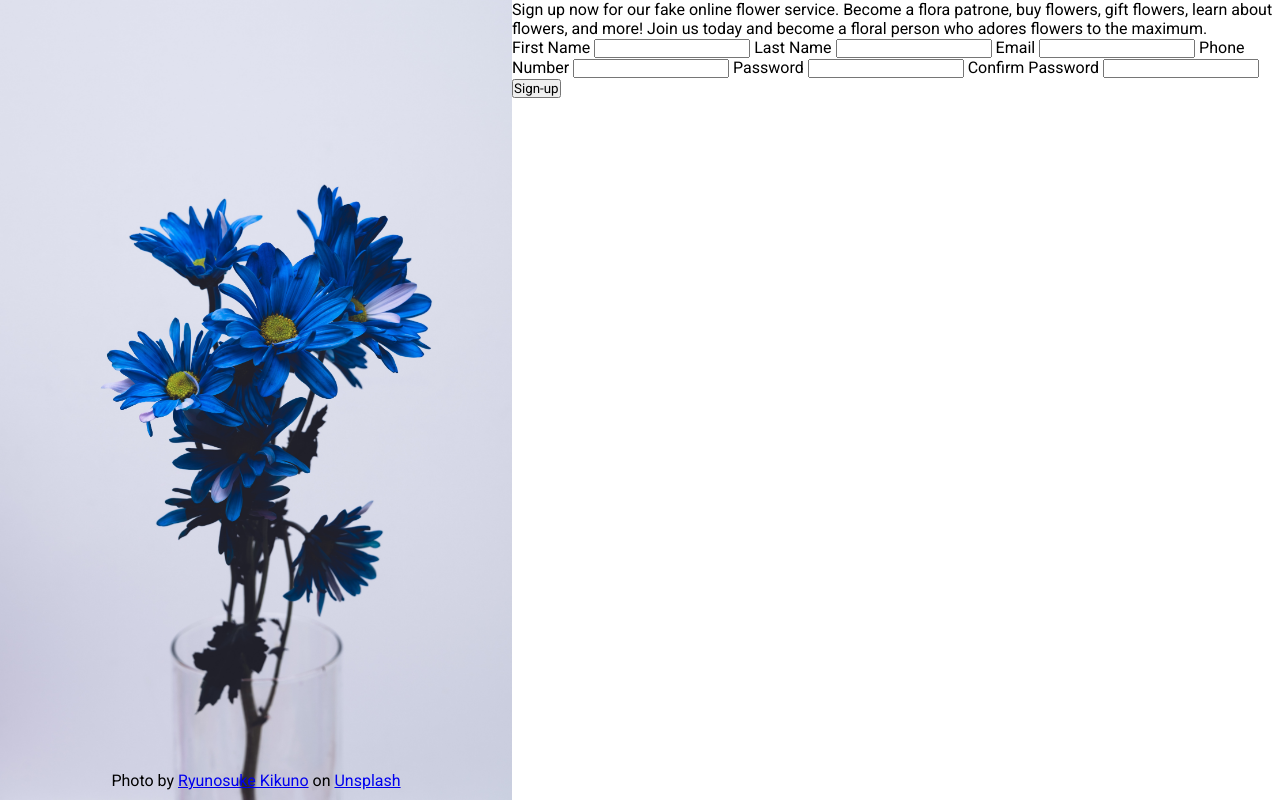
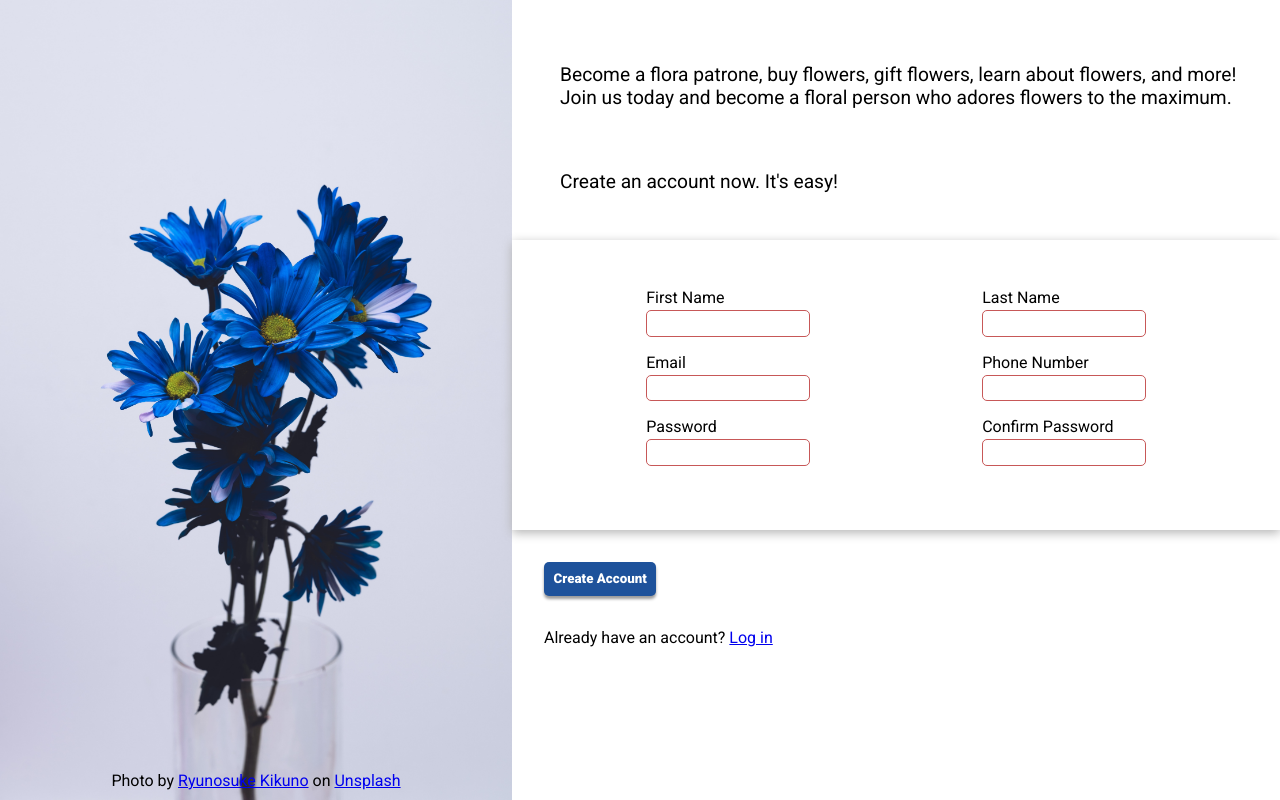
Before and after one commit to S-Y-A-N/sign-up-form, a plain HTML site: page index.html in a window 1280 px wide. Drawn offline with Linux system fonts and the light colour scheme.

Commit message:
add main structure

```diff
--- a/css/main.css
+++ b/css/main.css
@@ -7,8 +7,10 @@
 :root {
     --primary: #fff;
     --secondary: #1e529b;
+    --active: #153766;
     --selected: #8db8ff;
-    --invalid: #a81f1f;
+    --invalid: #c75858;
+    --gray: rgb(180, 180, 180);
 }
 
 main {
@@ -41,7 +43,72 @@ main {
     width: 60%;
 }
 
-.form {
+.right-container .text {
+    width: auto;
+    height: 12rem;
+    display: flex;
+    flex-direction: column;
+    justify-content: space-around;
+    margin: 1rem;
+    font-size: 1.2rem;
+}
+
+.right-container .text {
+    margin-left: 1rem;
+    margin-top: 2rem;
+}
+
+.right-container p {
+    margin-left: 2rem;
+}
+
+form {
+    display: flex;
+    flex-flow: column wrap;
+    margin: 3rem;
+}
+
+button {
+    background-color: var(--secondary);
+    color: var(--primary);
+    font-weight: bold;
+    border: none;
+    padding: 0.6rem;
+    border-radius: 5px;
+    box-shadow: rgb(155, 155, 155) 0px 3px 3px;
+    margin: 2rem;
+    width: fit-content;
+}
+
+button:hover {
+    background-color: var(--active);
+    cursor: pointer;
+}
+
+form section .input-box {
     display: flex;
     flex-direction: column;
 }
+
+form section {
+    display: flex;
+    flex-flow: row nowrap;
+    justify-content: space-around;
+    margin-bottom: 1rem;
+}
+
+.form-container {
+    box-shadow: var(--gray) 0px 3px 10px;
+}
+
+input {
+    margin-top: 3px;
+    border: none;
+    border: 1px solid var(--gray);
+    padding: 0.3rem;
+    border-radius: 5px;
+}
+
+input:invalid {
+    border-color: var(--invalid);
+}
--- a/index.html
+++ b/index.html
@@ -17,38 +17,60 @@
         </div>
 
         <div class="right-container">
-            <p>Sign up now for our fake online flower service. Become a flora patrone, buy flowers, gift flowers, learn about flowers, and more! Join us today and become a floral person who adores flowers to the maximum.</p>
 
-            <div class="form">
+            <div class="text">
+                <p>Become a flora patrone, buy flowers, gift flowers, learn about flowers, and more! Join us today and become a floral person who adores flowers to the maximum.</p>
+
+                <p>Create an account now. It's easy!</p>
+            </div>
+
+            <div class="form-container">
                 <form action="#">
-                    <span>
+                    <section>
+                        <div class="input-box">
                             <label for="first-name" aria-required="true">First Name</label>
                             <input type="text" name="first-name" id="first-name" required>
+                        </div>
 
+                        <div class="input-box">
                             <label for="last-name">Last Name</label>
                             <input type="text" name="last-name" id="last-name" required>
-                    </span>
+                        </div>
+                    </section>
 
-                    <span>
+                    <section>
+                        <div class="input-box">
                             <label for="email">Email</label>
                             <input type="email" name="email" id="email" required>
+                        </div>
 
+                        <div class="input-box">
                             <label for="phone">Phone Number</label>
                             <input type="tel" name="phone" id="phone" required>
-                    </span>
+                        </div>
+                    </section>
 
-                    <span>
+                    <section>
+                        <div class="input-box">
                             <label for="pw">Password</label>
                             <input type="password" name="pw" id="pw" required>
+                        </div>
 
+                        <div class="input-box">
                             <label for="pw-confirm">Confirm Password</label>
                             <input type="password" name="pw-confirm" id="pw-confirm" required>
-                    </span>
+                        </div>
 
-                    <button type="submit">Sign-up</button>
+                    </section>
+
                 </form>
+            </div>
+
+            <div class="">
 
             </div>
+            <button type="submit">Create Account</button>
+            <p>Already have an account? <a href="#">Log in</a></p>
         </div>
     </main>
 
```
Lines whose indentation alone changed are shown as unchanged.
